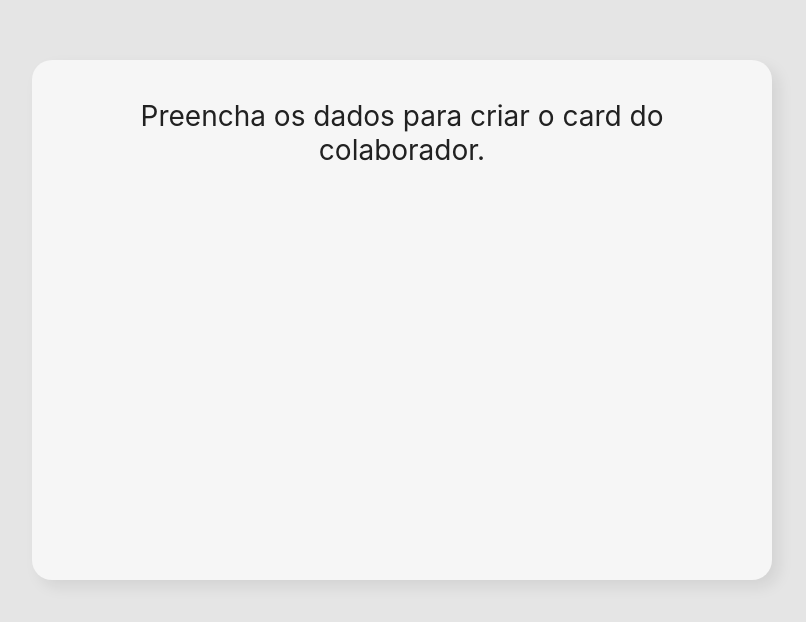
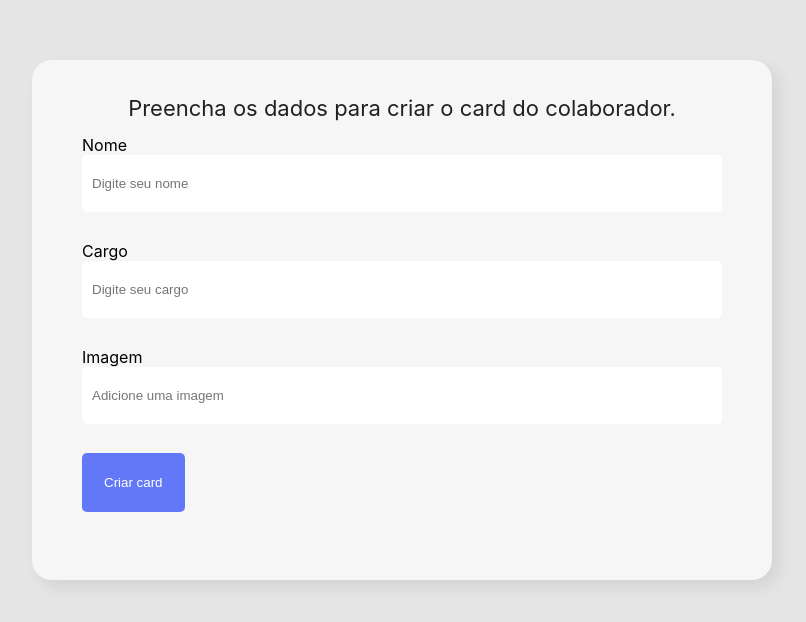
Before and after one commit to oharaju/event-listener-form, a React (Create React App) app: page / in a window 1280 px wide. Shown: the top 622 px of the page, without its empty margins (238-1044 px from the left). Built offline with nearby package versions, Linux system fonts and the light colour scheme.

Commit message:
feat: add form

```diff
--- a/src/components/CardForm/index.jsx
+++ b/src/components/CardForm/index.jsx
@@ -1,4 +1,5 @@
-import { Title, Card, CardInside } from './style';
+import { Title, Card, CardInside, CardButton, Button } from './style';
+import Form from './../Form';
 
 const CardForm = () => (
   <Card>
@@ -6,6 +7,15 @@ const CardForm = () => (
         <Title>
           Preencha os dados para criar o card do colaborador.
         </Title>
+        <form>
+          <Form label="Nome" placeholder="Digite seu nome" />
+          <Form label="Cargo" placeholder="Digite seu cargo" />
+          <Form label="Imagem" placeholder="Adicione uma imagem" />
+          <CardButton>
+            <Button>Criar card</Button>
+          </CardButton>
+
+        </form>
       </CardInside>
   </Card>
 )
--- a/src/components/CardForm/style.js
+++ b/src/components/CardForm/style.js
@@ -14,6 +14,19 @@ export const CardInside = styled.div`
 `
 export const Title = styled.h1`
   color: #212121;
-  font-size: 28px;
+  font-size: 22px;
   font-weight: 400;
 `
+export const CardButton = styled.div`
+  display: flex;
+`
+
+export const Button = styled.button`
+  background-color: #6278F7;
+  color: #fff;
+  border: none;
+  border-radius: 5px;
+  padding: 22px;
+  outline: none;
+  cursor: pointer;
+`
--- /dev/null
+++ b/src/components/Form/index.jsx
@@ -0,0 +1,14 @@
+import { FormCamp, Label, Input } from './style';
+
+const Form = (props) => {
+  return(
+    <FormCamp>
+      <Label>
+        {props.label}
+      </Label>
+      <Input placeholder={props.placeholder} />
+    </FormCamp>
+  )
+}
+
+export default Form
--- /dev/null
+++ b/src/components/Form/style.js
@@ -0,0 +1,18 @@
+import styled from "styled-components";
+
+export const FormCamp = styled.div`
+  display: flex;
+  flex-direction: column;
+  margin-bottom: 29px;
+`
+
+export const Label = styled.label`
+  text-align: left;
+`
+
+export const Input = styled.input`
+  border: none;
+  border-radius: 5px;
+  padding: 21px 10px;
+  outline: none;
+`
```
